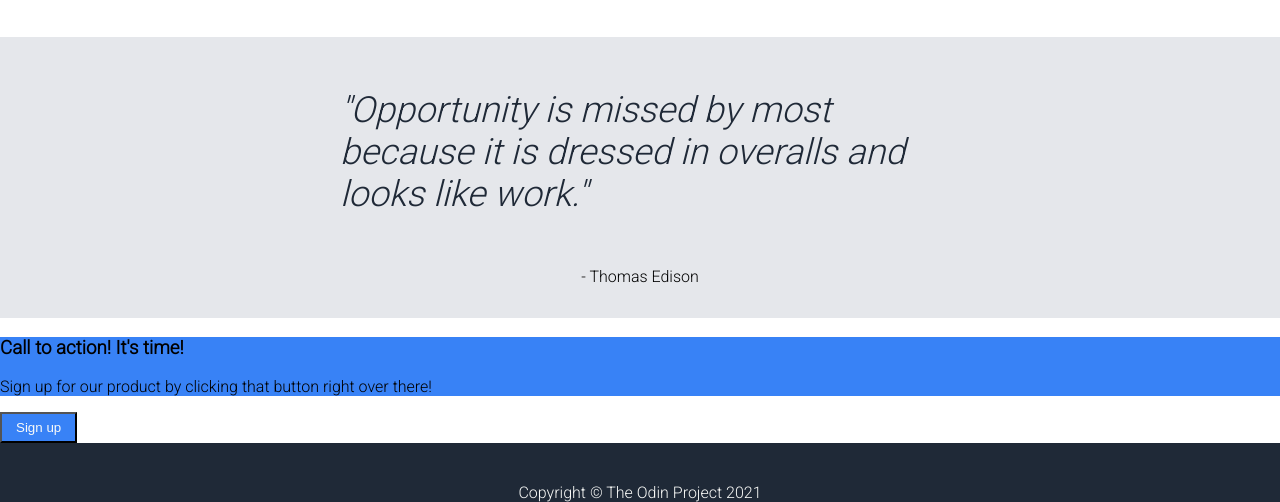
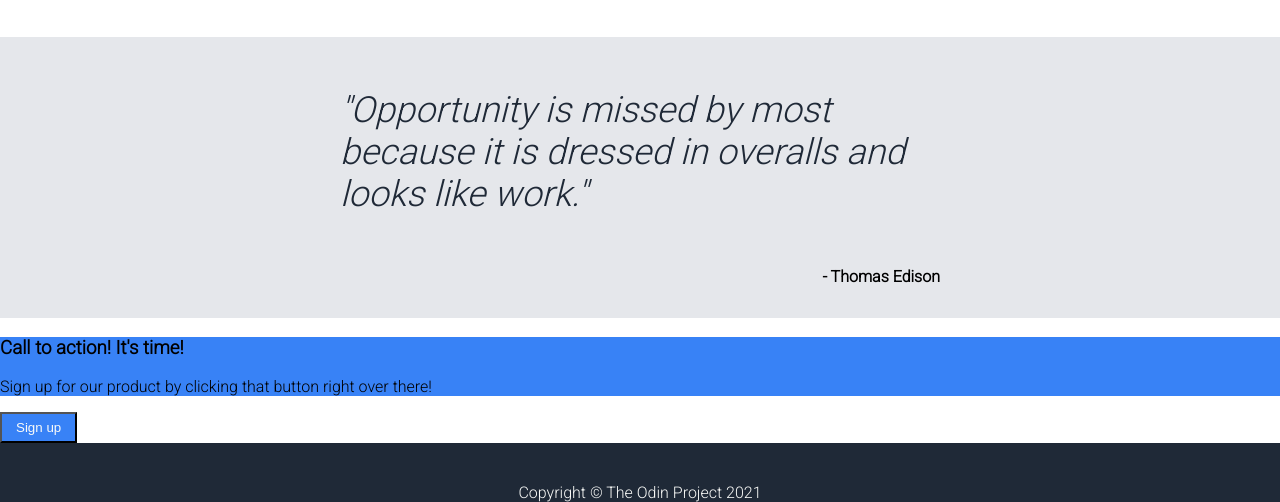
Before and after one commit to tauoms/landing-page, a plain HTML site: page index.html in a window 1280 px wide. Shown: the part 835-1337 px from the top of the page. Drawn offline with Linux system fonts and the light colour scheme.

Commit message:
Fix p.author alignment to the right

```diff
--- a/index.html
+++ b/index.html
@@ -53,8 +53,10 @@
     </div>
 
     <div class="quotecontainer">
+        <div class="quote">
         <p class="quote">"Opportunity is missed by most because it is dressed in overalls and looks like work."</p>
         <p class="author">- Thomas Edison</p>
+        </div>
     </div>
     <div class="bottomcontainer">
         <div class="calltoaction">
--- a/style.css
+++ b/style.css
@@ -119,11 +119,21 @@
     padding: 16px 32px;
 }
 
+.quote {
+    display: flex;
+    flex-direction: column;
+    max-width: 600px;
+}
+
 p.quote {
     font-size: 36px;
     font-style: italic;
     color: #1F2937;
-    max-width: 600px;
+}
+
+p.author {
+    font-weight: 900;
+    align-self: flex-end;
 }
 
 button, .calltoaction {
```
